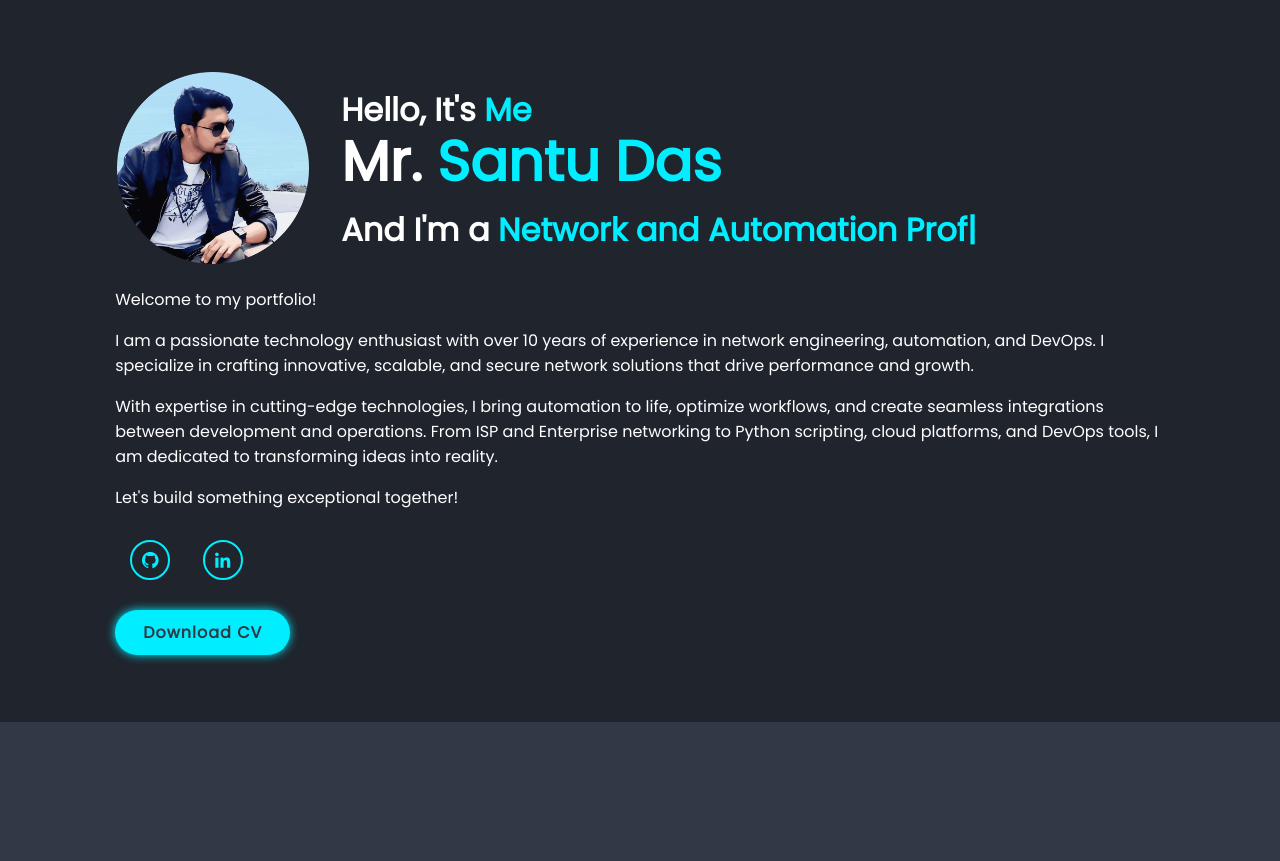
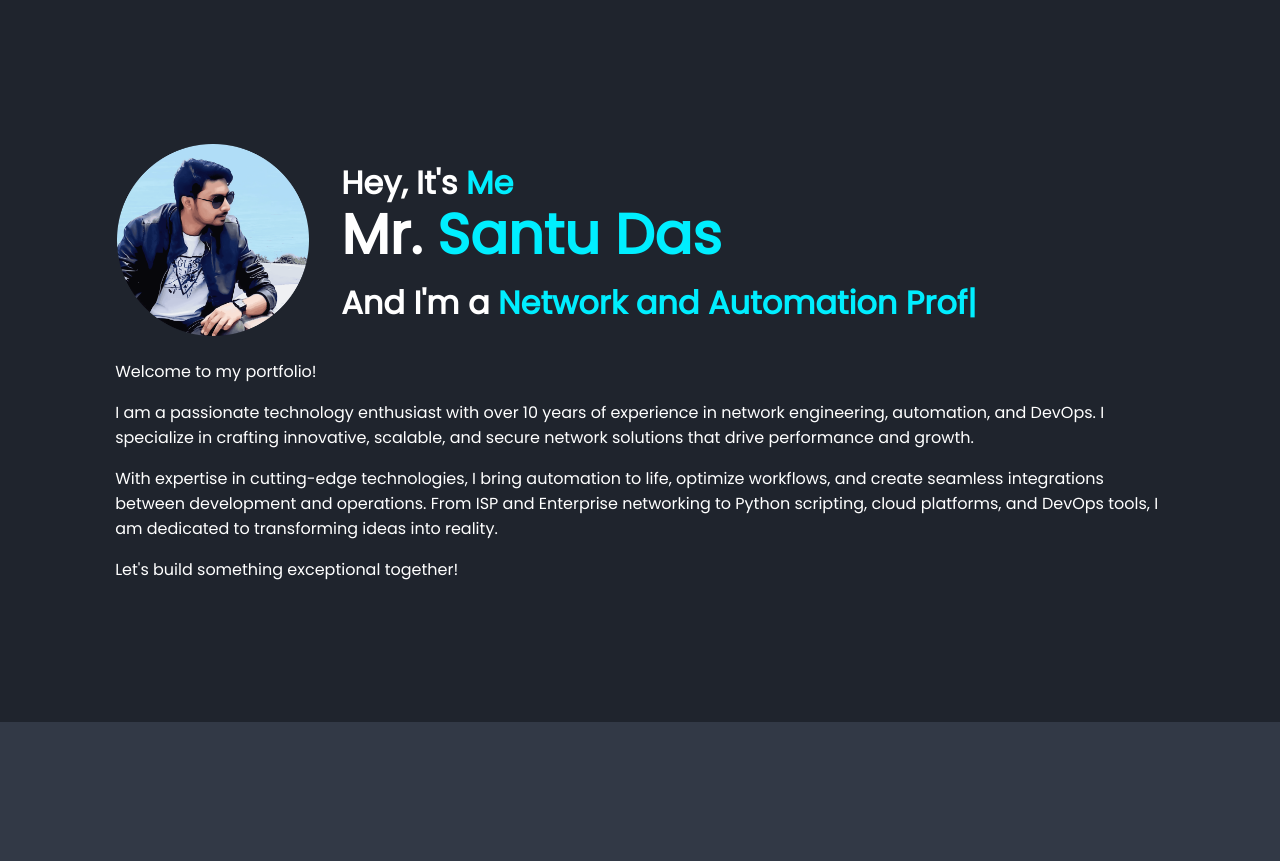
Before and after one commit to das-santu/Its-Santu, a Python web app: template templates/index.html in a window 1280 px wide. Shown: the part 78-939 px from the top of the page. Run offline with Jinja, Linux system fonts and the light colour scheme; the template is opened without the code that fills it, so the values that code supplies are empty.

Commit message:
Minor changes made

```diff
--- a/templates/index.html
+++ b/templates/index.html
@@ -588,7 +588,7 @@
                         </div>
                     </td>
                     <td>
-                        <h3>Hello, It's <span>Me</span></h3>
+                        <h3>Hey, It's <span>Me</span></h3>
                         <h1>Mr. <span>Santu Das</span></h1><br>
                         <h3>And I'm a <span class="multiple-text"></span></h3>
                     </td>
@@ -606,14 +606,14 @@
                 scripting, cloud platforms, and DevOps tools, I am dedicated to transforming ideas into reality.</p>
             <br>
             <p>Let's build something exceptional together!</p>
-            <div class="social-media">
+            <!-- <div class="social-media">
                 <a href=""><i class='bx bxl-github'></i></a>
                 <a href=""><i class='bx bxl-linkedin'></i></a>
-                <!-- <a href=""><i class='bx bxl-twitter'></i></a>
-                <a href=""><i class='bx bxl-instagram-alt'></i></a> -->
+                <a href=""><i class='bx bxl-twitter'></i></a>
+                <a href=""><i class='bx bxl-instagram-alt'></i></a>
 
             </div>
-            <a href="#" class="btn">Download CV</a>
+            <a href="#" class="btn">Download CV</a> -->
         </div>
 
     </section>
```
